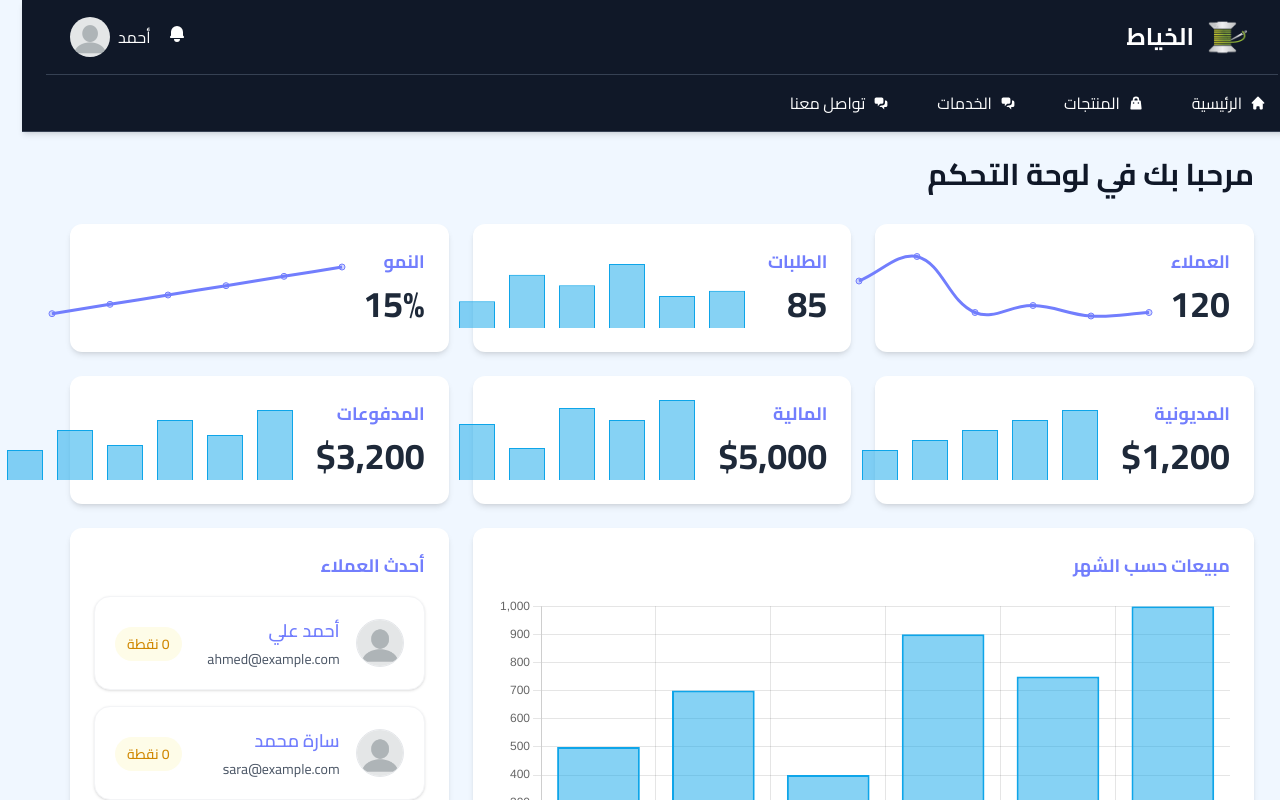
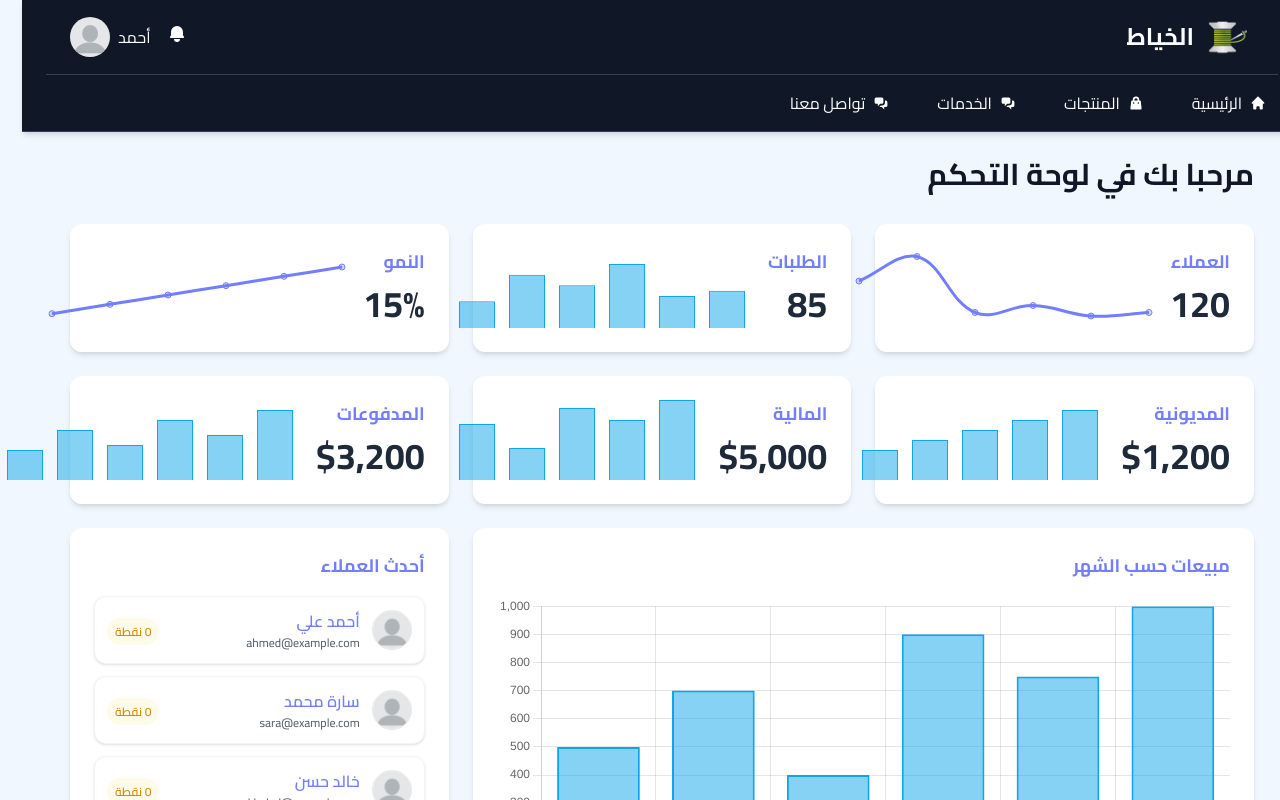
Before and after one commit to AhmedHanyOnly/tailor-frontend, a Next.js app: page / in a window 1280 px wide. Shown: the top 800 px of the page. Built offline with nearby package versions, Linux system fonts and the light colour scheme.

Commit message:
first commit

```diff
--- a/app/page.jsx
+++ b/app/page.jsx
@@ -206,27 +206,27 @@ export default function Home() {
           <h2 className="text-lg mb-4 text-[var(--color-primary)] font-bold text-center md:text-start">
             أحدث العملاء
           </h2>
-          <div className="flex flex-col gap-4">
+          <div className="flex flex-col gap-3">
             {latestCustomers.map((customer, idx) => (
               <div
                 key={idx}
-                className="flex items-center gap-4 bg-white p-4 sm:p-5 rounded-2xl border border-gray-100 shadow hover:shadow-md transition-all duration-300"
+                className="flex items-center gap-3 bg-white p-3 rounded-xl border border-gray-100 shadow hover:shadow-md transition-all duration-300"
               >
                 <img
                   src={customer.image || "/image.webp"}
                   alt={customer.name}
-                  className="w-12 h-12 rounded-full object-cover border border-gray-200"
+                  className="w-10 h-10 rounded-full object-cover border border-gray-200"
                 />
                 <div className="flex-1">
-                  <h3 className="font-semibold text-[var(--color-primary)] text-lg mb-1">
+                  <h3 className="font-semibold text-[var(--color-primary)] text-base mb-0.5">
                     {customer.name}
                   </h3>
-                  <p className="text-sm text-gray-600 break-words">
+                  <p className="text-xs text-gray-600 break-words">
                     {customer.email}
                   </p>
                 </div>
                 <div className="text-end">
-                  <span className="text-sm font-medium text-yellow-600 bg-yellow-50 px-3 py-1 rounded-full">
+                  <span className="text-xs font-medium text-yellow-600 bg-yellow-50 px-2 py-0.5 rounded-full">
                     {customer.points ?? 0} نقطة
                   </span>
                 </div>
```
